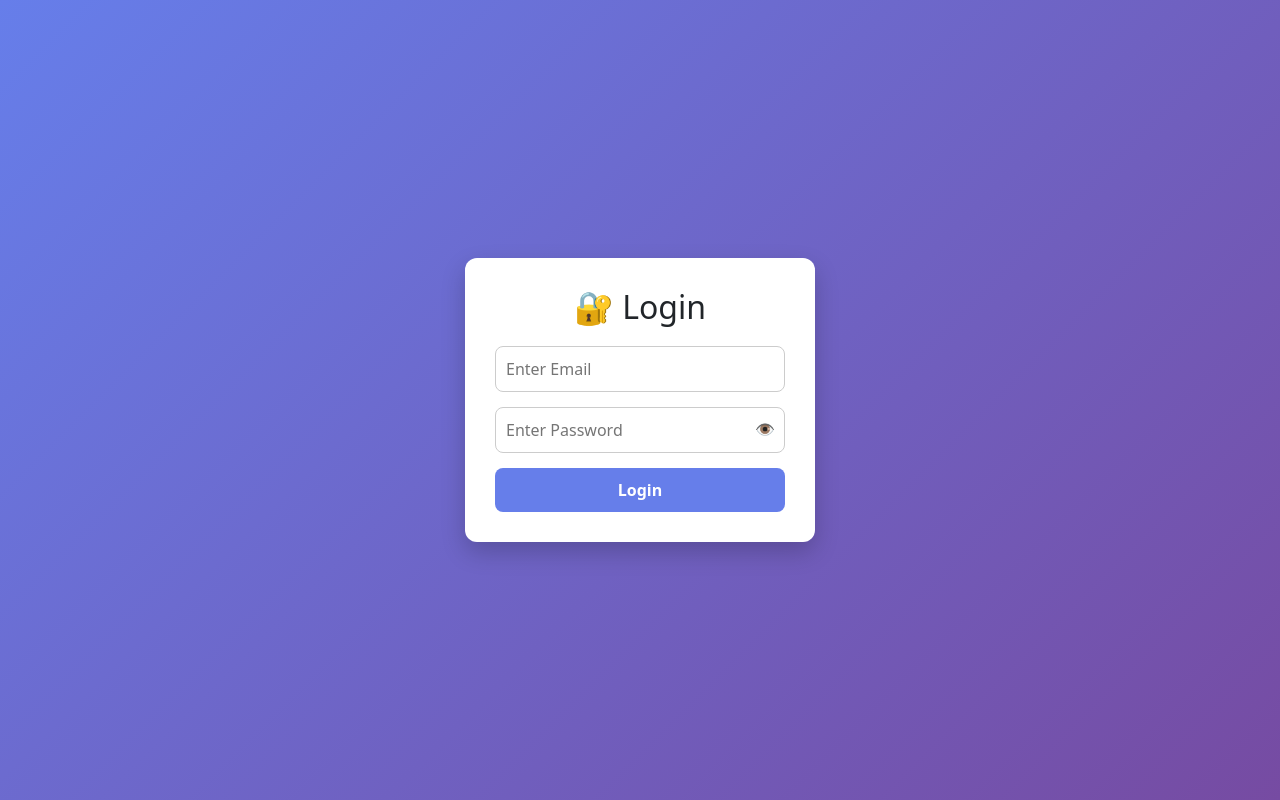
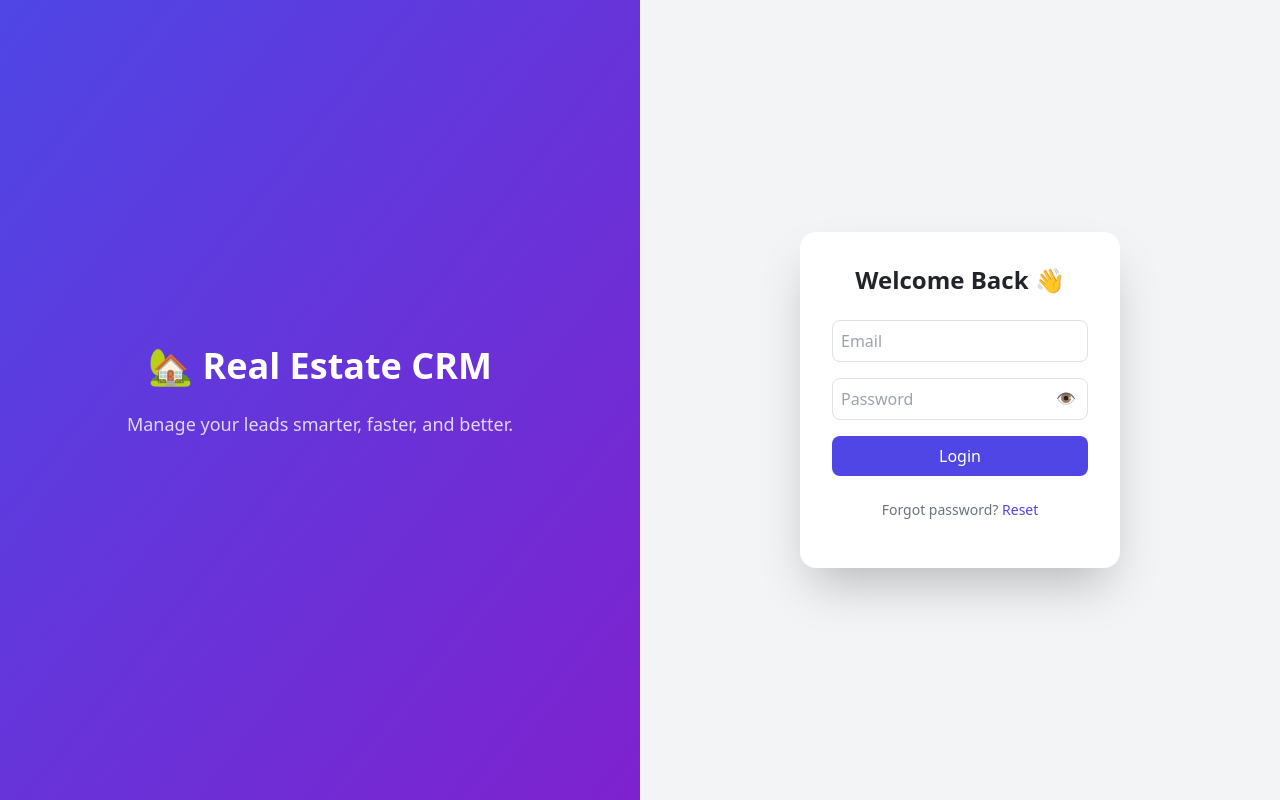
Before and after one commit to SurbhiKandhway09/real-estate-crm, a React (Create React App) app in the folder frontend/: page / in a window 1280 px wide. Built offline with nearby package versions, Linux system fonts and the light colour scheme.

Commit message:
advanced login UI

```diff
--- a/frontend/package.json
+++ b/frontend/package.json
@@ -40,5 +40,10 @@
       "last 1 firefox version",
       "last 1 safari version"
     ]
+  },
+  "devDependencies": {
+    "autoprefixer": "^10.5.0",
+    "postcss": "^8.5.10",
+    "tailwindcss": "^3.4.1"
   }
 }
--- /dev/null
+++ b/frontend/postcss.config.js
@@ -0,0 +1,6 @@
+module.exports = {
+  plugins: {
+    tailwindcss: {},
+    autoprefixer: {},
+  },
+}
--- /dev/null
+++ b/frontend/src/Layout.js
@@ -0,0 +1,51 @@
+
+function Layout({ children, setShowDashboard }) {
+  return (
+    <div className="flex h-screen">
+
+      {/* Sidebar */}
+      <div className="w-64 bg-indigo-600 text-white p-5">
+        <h2 className="text-xl font-bold mb-6">🏡 CRM</h2>
+
+        <ul className="space-y-3">
+          <li
+            className="cursor-pointer hover:bg-indigo-500 p-2 rounded"
+            onClick={() => setShowDashboard(false)}
+          >
+            📋 Leads
+          </li>
+
+          <li
+            className="cursor-pointer hover:bg-indigo-500 p-2 rounded"
+            onClick={() => setShowDashboard(true)}
+          >
+            📊 Dashboard
+          </li>
+        </ul>
+      </div>
+
+      {/* Main */}
+      <div className="flex-1 p-6 bg-gray-100 overflow-auto">
+
+        {/* Top Header */}
+        <div className="mb-4 flex justify-between items-center">
+          <h1 className="text-2xl font-bold">Real Estate CRM</h1>
+
+          <button
+            onClick={() => {
+              localStorage.removeItem("token");
+              window.location.reload();
+            }}
+            className="bg-red-500 text-white px-3 py-1 rounded"
+          >
+            Logout
+          </button>
+        </div>
+
+        {children}
+      </div>
+    </div>
+  );
+}
+
+export default Layout;
--- a/frontend/src/Login.js
+++ b/frontend/src/Login.js
@@ -3,12 +3,9 @@ import { useState } from "react";
 import api from "./api";
 
 function Login({ setIsLoggedIn }) {
-  const [form, setForm] = useState({
-    email: "",
-    password: ""
-  });
-
-  const [showPassword, setShowPassword] = useState(false);
+  const [form, setForm] = useState({ email: "", password: "" });
+  const [show, setShow] = useState(false);
+  const [loading, setLoading] = useState(false);
 
   const handleChange = (e) => {
     setForm({ ...form, [e.target.name]: e.target.value });
@@ -17,102 +14,90 @@ function Login({ setIsLoggedIn }) {
   const handleLogin = async (e) => {
     e.preventDefault();
 
+    if (!form.email || !form.password) {
+      alert("Fill all fields ❗");
+      return;
+    }
+
     try {
+      setLoading(true);
       const res = await api.post("/api/auth/login", form);
-
       localStorage.setItem("token", res.data.token);
-      alert("Login successful ✅");
       setIsLoggedIn(true);
-    } catch (err) {
-      alert("Login failed ❌");
+    } catch {
+      alert("Invalid credentials ❌");
+    } finally {
+      setLoading(false);
     }
   };
 
   return (
-    <div
-      style={{
-        height: "100vh",
-        background: "linear-gradient(135deg, #667eea, #764ba2)",
-        display: "flex",
-        justifyContent: "center",
-        alignItems: "center"
-      }}
-    >
-      <div
-        style={{
-          background: "#fff",
-          padding: "30px",
-          borderRadius: "12px",
-          width: "350px",
-          boxShadow: "0 10px 25px rgba(0,0,0,0.2)"
-        }}
-      >
-        <h2 style={{ textAlign: "center", marginBottom: "20px" }}>
-          🔐 Login
+    <div className="min-h-screen flex">
+
+      {/* LEFT SIDE (Branding) */}
+      <div className="hidden md:flex w-1/2 bg-gradient-to-br from-indigo-600 to-purple-700 text-white flex-col justify-center items-center p-10">
+        <h1 className="text-4xl font-bold mb-4">🏡 Real Estate CRM</h1>
+        <p className="text-lg opacity-80 text-center">
+          Manage your leads smarter, faster, and better.
+        </p>
+      </div>
+
+      {/* RIGHT SIDE (Login Card) */}
+      <div className="w-full md:w-1/2 flex items-center justify-center bg-gray-100">
+
+        <div className="bg-white p-8 rounded-2xl shadow-2xl w-80">
+
+          <h2 className="text-2xl font-bold text-center mb-6">
+            Welcome Back 👋
           </h2>
 
-        <form onSubmit={handleLogin}>
+          <form onSubmit={handleLogin} className="space-y-4">
+
+            {/* Email */}
             <input
               type="email"
               name="email"
-            placeholder="Enter Email"
-            value={form.email}
+              placeholder="Email"
               onChange={handleChange}
-            required
-            style={inputStyle}
+              className="w-full p-2 border rounded-lg focus:ring-2 focus:ring-indigo-400 outline-none"
             />
 
-          <div style={{ position: "relative" }}>
+            {/* Password */}
+            <div className="relative">
               <input
-              type={showPassword ? "text" : "password"}
+                type={show ? "text" : "password"}
                 name="password"
-              placeholder="Enter Password"
-              value={form.password}
+                placeholder="Password"
                 onChange={handleChange}
-              required
-              style={inputStyle}
+                className="w-full p-2 border rounded-lg"
               />
-
               <span
-              onClick={() => setShowPassword(!showPassword)}
-              style={{
-                position: "absolute",
-                right: "10px",
-                top: "10px",
-                cursor: "pointer"
-              }}
+                onClick={() => setShow(!show)}
+                className="absolute right-3 top-2 cursor-pointer"
               >
                 👁️
               </span>
             </div>
 
-          <button type="submit" style={buttonStyle}>
-            Login
+            {/* Button */}
+            <button
+              disabled={loading}
+              className="w-full bg-indigo-600 text-white p-2 rounded-lg hover:bg-indigo-700 transition"
+            >
+              {loading ? "Logging in..." : "Login"}
             </button>
+
           </form>
+
+          {/* Extra */}
+          <p className="text-sm text-center mt-4 text-gray-500">
+            Forgot password? <span className="text-indigo-600 cursor-pointer">Reset</span>
+          </p>
+
+        </div>
       </div>
     </div>
   );
 }
 
-const inputStyle = {
-  width: "100%",
-  padding: "10px",
-  marginBottom: "15px",
-  borderRadius: "8px",
-  border: "1px solid #ccc",
-  outline: "none"
-};
-
-const buttonStyle = {
-  width: "100%",
-  padding: "10px",
-  background: "#667eea",
-  color: "#fff",
-  border: "none",
-  borderRadius: "8px",
-  cursor: "pointer",
-  fontWeight: "bold"
-};
-
 export default Login;
--- a/frontend/src/index.css
+++ b/frontend/src/index.css
@@ -1,3 +1,7 @@
+@tailwind base;
+@tailwind components;
+@tailwind utilities;
+
 body {
   margin: 0;
   font-family: -apple-system, BlinkMacSystemFont, 'Segoe UI', 'Roboto', 'Oxygen',
--- /dev/null
+++ b/frontend/tailwind.config.js
@@ -0,0 +1,8 @@
+/** @type {import('tailwindcss').Config} */
+module.exports = {
+  content: ["./src/**/*.{js,jsx,ts,tsx}"],
+  theme: {
+    extend: {},
+  },
+  plugins: [],
+}
```
Also changed, not shown: frontend/src/App.js (+58 -75 lines), 1 other file (tests, documents, lock files or other folders). Lines whose indentation alone changed are shown as unchanged.
